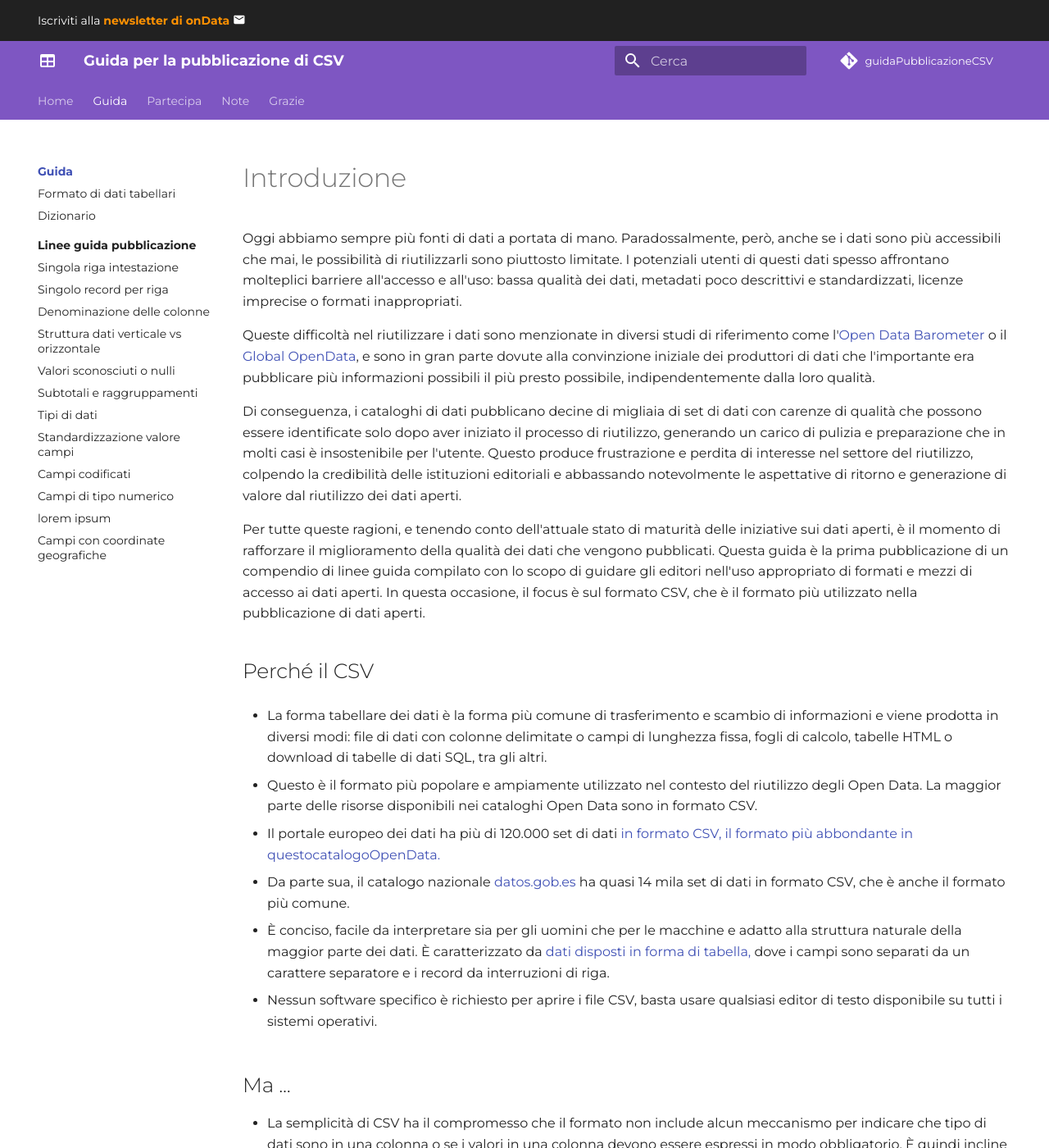
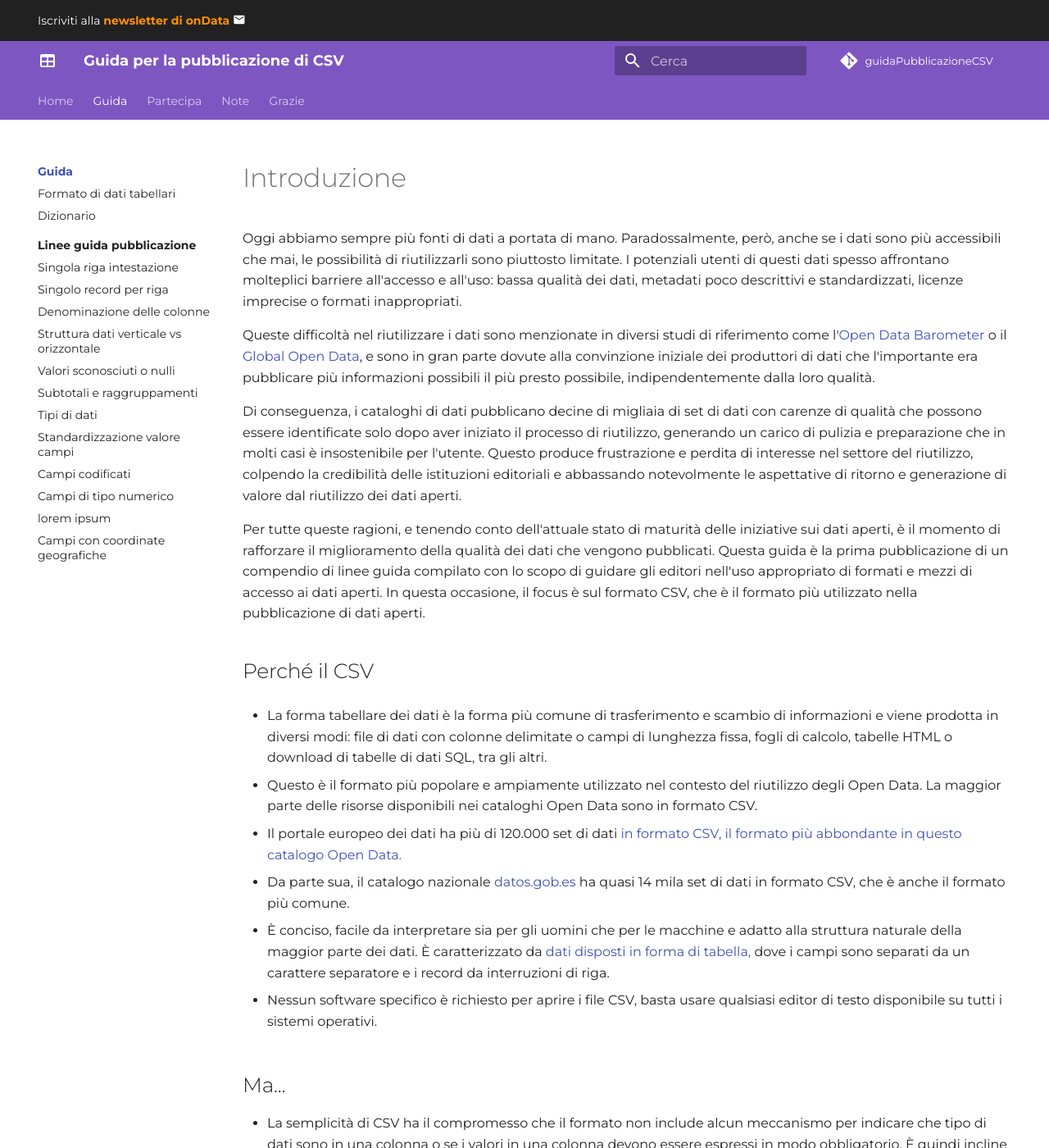
Before and after one commit to ondata/guidaPraticaPubblicazioneCSV, an MkDocs documentation site: the page built from docs/guida/index.md, in a window 1280 px wide and 1400 px high. Shown: the whole window at 82% size. Built offline with MkDocs 1.6.1 and Material for MkDocs 9.7.7, drawn with Linux system fonts in a browser that asks for light colours; comment, search, counter and statistics services are not loaded; some of the changed text lies outside the part shown.

Commit message:
Modifiche formattazione link versione inglese siti

```diff
--- a/docs/guida/index.md
+++ b/docs/guida/index.md
@@ -9,7 +9,7 @@
 
 Oggi abbiamo sempre più fonti di dati a portata di mano. Paradossalmente, però, anche se i dati sono più accessibili che mai, le possibilità di riutilizzarli sono piuttosto limitate. I potenziali utenti di questi dati spesso affrontano molteplici barriere all'accesso e all'uso: bassa qualità dei dati, metadati poco descrittivi e standardizzati, licenze imprecise o formati inappropriati.
 
-Queste difficoltà nel riutilizzare i dati sono menzionate in diversi studi di riferimento come l'[Open Data Barometer](https://blog.okfn.org/files/2017/06/FinalreportTheStateofOpenGovernmentDatain2017.pdf) o il [Global OpenData](https://index.okfn.org/), e sono in gran parte dovute alla convinzione iniziale dei produttori di dati che l'importante era pubblicare più informazioni possibili il più presto possibile, indipendentemente dalla loro qualità.
+Queste difficoltà nel riutilizzare i dati sono menzionate in diversi studi di riferimento come l'[Open Data Barometer](https://blog.okfn.org/files/2017/06/FinalreportTheStateofOpenGovernmentDatain2017.pdf) o il [Global Open Data](https://index.okfn.org/), e sono in gran parte dovute alla convinzione iniziale dei produttori di dati che l'importante era pubblicare più informazioni possibili il più presto possibile, indipendentemente dalla loro qualità.
 
 Di conseguenza, i cataloghi di dati pubblicano decine di migliaia di set di dati con carenze di qualità che possono essere identificate solo dopo aver iniziato il processo di riutilizzo, generando un carico di pulizia e preparazione che in molti casi è insostenibile per l'utente. Questo produce frustrazione e perdita di interesse nel settore del riutilizzo, colpendo la credibilità delle istituzioni editoriali e abbassando notevolmente le aspettative di ritorno e generazione di valore dal riutilizzo dei dati aperti.
 
@@ -21,15 +21,15 @@
 
 - Questo è il formato più popolare e ampiamente utilizzato nel contesto del riutilizzo degli Open Data. La maggior parte delle risorse disponibili nei cataloghi Open Data sono in formato CSV.
 
-- Il portale europeo dei dati ha più di 120.000 set di dati [in formato CSV, il](https://www.europeandataportal.eu/data/datasets?locale=es) [formato più abbondante in questo<span class="underline">catalogoOpenData</span>.](https://www.europeandataportal.eu/data/datasets?locale=es)
+- Il portale europeo dei dati ha più di 120.000 set di dati [in formato CSV, il](https://www.europeandataportal.eu/data/datasets?locale=es) [formato più abbondante in questo <span class="underline">catalogo Open Data</span>.](https://www.europeandataportal.eu/data/datasets?locale=es)
 
-- Da parte sua, il catalogo nazionale [<span class="underline">datos.gob.es</span>](https://datos.gob.es/es/catalogo) ha quasi 14 mila set di dati in formato CSV, che è anche il formato più comune.
+- Da parte sua, il catalogo nazionale [<span class="underline">datos.gob.es</span>](https://datos.gob.es/en/catalogo) ha quasi 14 mila set di dati in formato CSV, che è anche il formato più comune.
 
 - È conciso, facile da interpretare sia per gli uomini che per le macchine e adatto alla struttura naturale della maggior parte dei dati. È caratterizzato da [<span class="underline">dati disposti in forma di tabella,</span>](https://datos.gob.es/es/documentacion/como-generar-valor-partir-de-los-datos-formatos-tecnicas-y-herramientas-para-analizar%20que%20cataloga%20el%20CSV%20como%20un%20formato%20que%20para%20personas%20y%20para%20m%C3%A1quinas%20\(hibrido\)) dove i campi sono separati da un carattere separatore e i record da interruzioni di riga.
 
 - Nessun software specifico è richiesto per aprire i file CSV, basta usare qualsiasi editor di testo disponibile su tutti i sistemi operativi.
 
-## Ma ...
+## Ma...
 
-- La semplicità di CSV ha il compromesso che il formato non include alcun meccanismo per indicare che tipo di dati sono in una colonna o se i valori in una colonna devono essere espressi in modo obbligatorio. È quindi incline a errori come i valori mancanti o la mescolanza di diversi tipi di dati all'interno di una colonna.
+- La semplicità di CSV ha il compromesso che il formato non include alcun meccanismo per indicare che tipo di dati sono in una colonna o se i valori in una colonna devono essere espressi in modo obbligatorio. È quindi incline a errori come quelli dei valori mancanti o la mescolanza di diversi tipi di dati all'interno di una colonna.
 - La soluzione a questi problemi risiede nell'applicazione di buone pratiche nella fase di preparazione del dataset, nell'articolazione delle misure di controllo della qualità e nel collegamento del file di dati tabulari con schemi che esprimono il modello dei dati attraverso i metadati.
```
